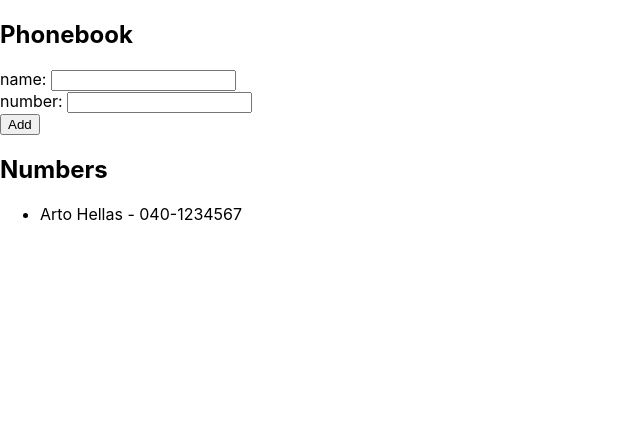
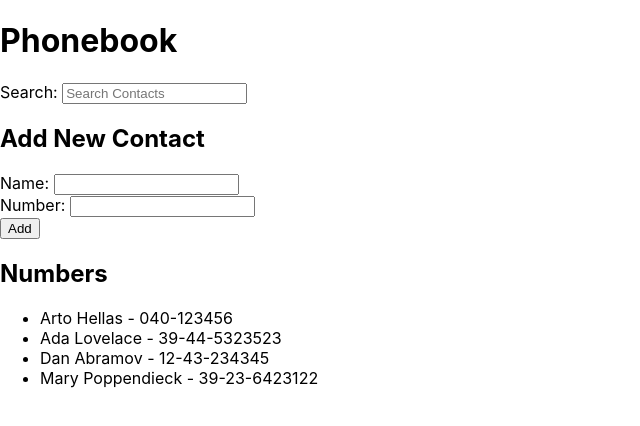
Before and after one commit to crrojas88/fullstack-open, a React (Create React App) app in the folder part2/the-phonebook/: page / in a window 1280 px wide. Shown: the top 426 px of the page, without its empty margins (0-640 px from the left). Built offline with nearby package versions, Linux system fonts and the light colour scheme.

Commit message:
Completed 2.9-2.10 - added search functionality and multiple components

```diff
--- a/part2/the-phonebook/src/App.js
+++ b/part2/the-phonebook/src/App.js
@@ -1,59 +1,67 @@
-import React, { useState } from 'react'
+import React, { useState } from 'react';
+import Search from './components/Search';
+import Form from './components/Form';
+import ContactList from './components/Contact-list';
 
 const App = () => {
-  const [ persons, setPersons ] = useState([
-    { name: 'Arto Hellas', number: '040-1234567' }
+
+  // added id keys to contacts.
+  const [persons, setPersons] = useState([
+    { name: 'Arto Hellas', number: '040-123456', id: 1 },
+    { name: 'Ada Lovelace', number: '39-44-5323523', id: 2 },
+    { name: 'Dan Abramov', number: '12-43-234345', id: 3 },
+    { name: 'Mary Poppendieck', number: '39-23-6423122', id: 4 }
   ])
   const [ newName, setNewName ] = useState('')
   const [ newNumber, setNewNumber ] = useState('')
+  const [ searchField, setSearchField ] = useState('')
 
+  // Handles change for different input values.
   const handleChange = (e) => {
     const value = e.target.value
 
     if(e.target.name === 'newName'){
       setNewName(value)
+    } else if(e.target.name === 'newNumber') {
+      setNewNumber(value)
     } else {
-      setNewNumber(value)
+      setSearchField(value)
     }
   }
 
+  // Adds new contact object including new number. Prevents from adding repetitive names.
   const addContact = (e) => {
     e.preventDefault()
 
     const nameObj = {
       name: newName,
-      number: newNumber
+      number: newNumber,
+      id: persons.length + 1
     }
 
-    for (let i = 0; i < persons.length; i++) {
-      if(!persons[i].name.includes(newName)) {
-        setPersons(persons.concat(nameObj))
-      } else {
-        alert(`${newName} already exists`)
-      }
+    const exists = persons.find(person => person.name === newName && person.number === newNumber)
+
+    if(exists){
+      alert(`${newName} already exists`)
+    } else {
+      setPersons(persons.concat(nameObj))
     }
+
     setNewName('')
     setNewNumber('')
   }
 
+  // Filters through the persons array and renders ContactList accordingly taking account of lowercase inputs.
+  const filteredContacts = persons.filter(person => person.name.toLowerCase().includes(searchField.toLocaleLowerCase()))
+
   return (
     <div>
-      <h2>Phonebook</h2>
-      <form onSubmit={addContact}>
-        <div>
-          name: <input name='newName' value={newName} onChange={handleChange}/>
-        </div>
-        <div>
-          number: <input name='newNumber' value={newNumber} onChange={handleChange}/>
-        </div>
-        <div>
-          <button type="submit">Add</button>
-        </div>
-      </form>
+      <h1>Phonebook</h1>
+        <Search placeholder='Search Contacts' searchField={searchField} handleChange={handleChange} />
+      <h2>Add New Contact</h2>
+        <Form addContact={addContact} newName={newName} newNumber={newNumber} handleChange={handleChange}/>
       <h2>Numbers</h2>
-      <ul>
-          {persons.map(person => <li key={person.name}>{person.name} - {person.number}</li>)}
-      </ul>
+        <ContactList persons={filteredContacts}/>
     </div>
   )
 }
--- /dev/null
+++ b/part2/the-phonebook/src/components/Contact-list.js
@@ -0,0 +1,14 @@
+import React from "react";
+import Contact from './Contact';
+
+const ContactList = ({ persons }) => {
+    return(
+        <div>
+            <ul>
+                {persons.map(person => <li key={person.id}><Contact person={person} /></li>)}
+            </ul>
+        </div>
+    )
+}
+
+export default ContactList
--- /dev/null
+++ b/part2/the-phonebook/src/components/Contact.js
@@ -0,0 +1,11 @@
+import React from "react";
+
+const Contact = ({ person }) => {
+    return(
+        <div>
+            {person.name} - {person.number}
+        </div>
+    )
+}
+
+export default Contact
--- /dev/null
+++ b/part2/the-phonebook/src/components/Form.js
@@ -0,0 +1,21 @@
+import React from "react";
+
+const Form = ({ addContact, newName, newNumber, handleChange }) => {
+    return(
+        <div>
+            <form onSubmit={addContact}>
+        <div>
+          Name: <input name='newName' value={newName} onChange={handleChange}/>
+        </div>
+        <div>
+          Number: <input name='newNumber' value={newNumber} onChange={handleChange}/>
+        </div>
+        <div>
+          <button type="submit">Add</button>
+        </div>
+      </form>
+        </div>
+    )
+}
+
+export default Form
--- /dev/null
+++ b/part2/the-phonebook/src/components/Search.js
@@ -0,0 +1,11 @@
+import React from 'react';
+
+const Search = ({ placeholder, searchField, handleChange }) => {
+    return(
+        <div>
+        Search: <input placeholder={placeholder} name='searchField' value={searchField} onChange={handleChange}/>
+        </div>
+    )
+}
+
+export default Search
```
